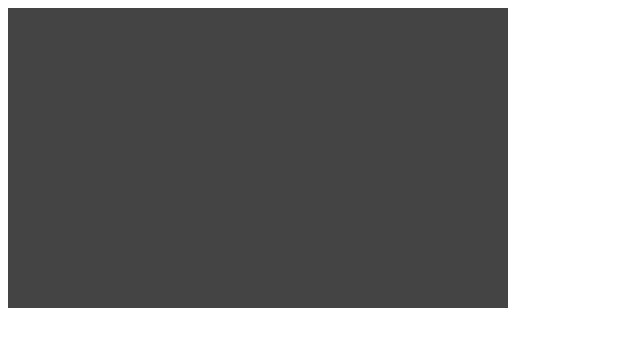
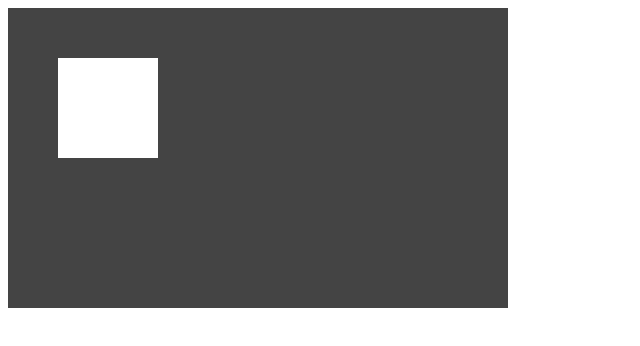
Before and after one commit to chaiyawahoo/2d-game-engine, a website: page index.html in a window 1280 px wide. Shown: the whole page, without its empty margins (0-640 px from the left). Drawn offline with Linux system fonts and the light colour scheme.

Commit message:
testing typescript installation and configuration

```diff
--- a/index.html
+++ b/index.html
@@ -2,4 +2,5 @@
     <body>
         <canvas id='test-canvas' width=500 height=300 style='background:#444;'></canvas>
     </body>
+    <script src='test.js'></script>
 </html>
--- /dev/null
+++ b/test.js
@@ -0,0 +1,7 @@
+var canvas = document.getElementById('test-canvas');
+var ctx = canvas.getContext('2d');
+ctx.beginPath();
+ctx.fillStyle = '#fff';
+ctx.rect(50, 50, 100, 100);
+ctx.fill();
+ctx.closePath();
```
Also changed, not shown: test.ts (added, +7 -0 lines), 1 other file.
